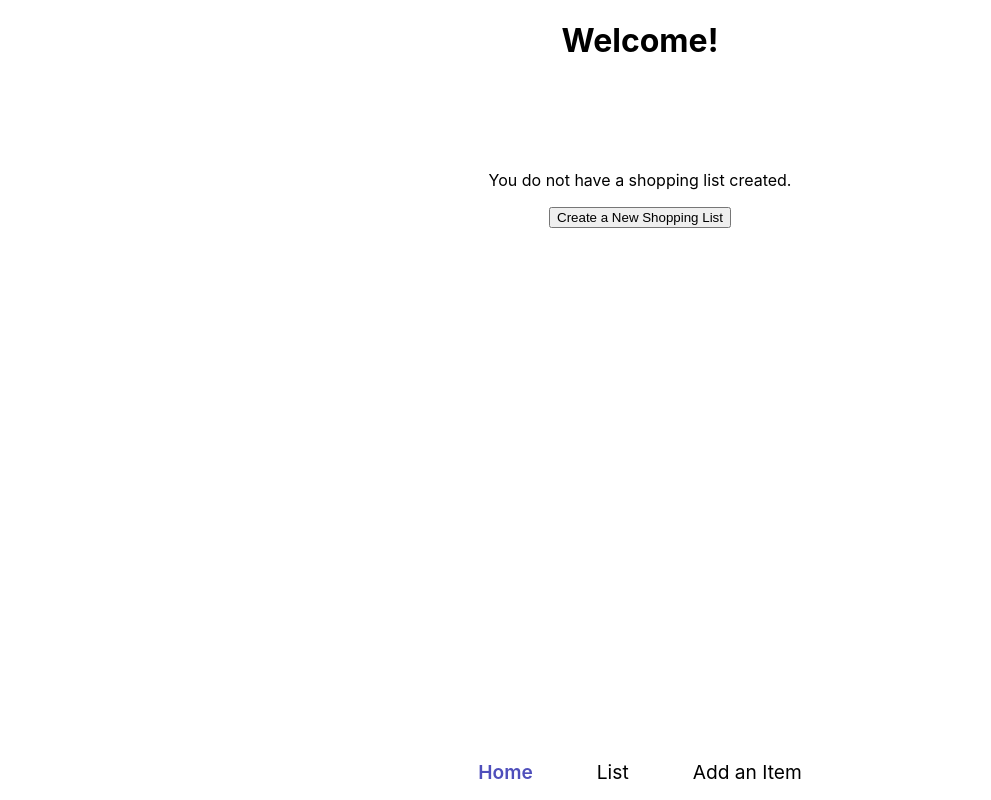
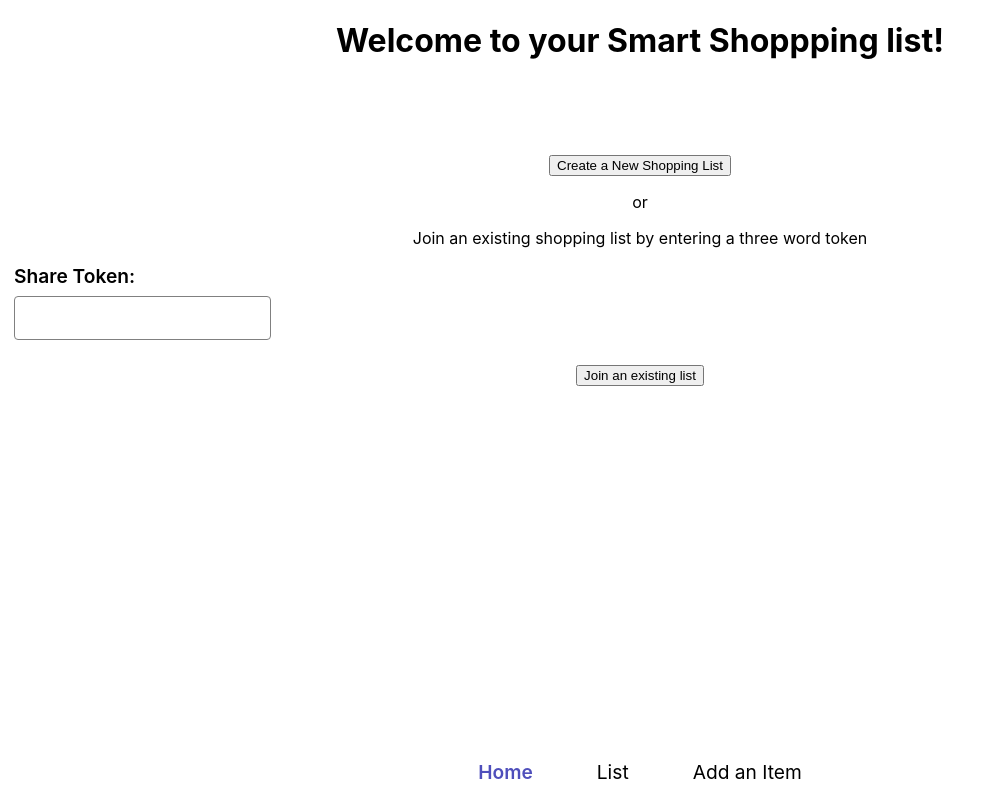
Before and after one commit to the-collab-lab/tcl-11-smart-shopping-list, a React (Create React App) app: page / in a window 1280 px wide. Shown: the whole page, without its empty margins (0-991 px from the left). Built offline with nearby package versions, Linux system fonts and the light colour scheme.

Commit message:
updated to support multiple tokens

```diff
--- a/src/components/CustomButton/CustomButton.component.jsx
+++ b/src/components/CustomButton/CustomButton.component.jsx
@@ -3,7 +3,7 @@ import React from 'react';
 import './CustomButton.style.scss';
 
 // Allows us to have an easy to use button element and pass props for custom styling later on.
-const CustomButton = ({ children }) => (
+const CustomButton = ({ children, ...otherProps }) => (
   <button className="custom__button">{children}</button>
 );
 
--- a/src/components/Home/Home.component.jsx
+++ b/src/components/Home/Home.component.jsx
@@ -1,9 +1,18 @@
-import React, { useState } from 'react';
+import React, { useState, useEffect } from 'react';
 import getToken from '../../lib/tokens';
 import { useHistory } from 'react-router-dom';
+import { FormInput } from '../component.index';
+import CustomButton from '../CustomButton/CustomButton.component';
 const Home = () => {
   const [localToken, setLocalToken] = useState(localStorage.getItem('token'));
+  const [tokenValue, setTokenValue] = useState('');
+
   const history = useHistory();
+
+  const joinExistingList = () => {
+    console.log('joinExistingList was called');
+    addTokenToStorage(tokenValue);
+  };
 
   const generateToken = () => {
     console.log('called generate token');
@@ -13,16 +22,34 @@ const Home = () => {
     setLocalToken(token);
 
     //To set the item to the local storage
-    localStorage.setItem('token', token);
-    console.log('local storage: ', localStorage);
+    addTokenToStorage(token);
 
     // To go to addItem page
     history.push('/list');
   };
+
   // Redirect to the Add Item View
   const redirectAddItem = () => {
     history.push('/addItem');
   };
+
+  //To add the token to the storage
+  const addTokenToStorage = token => {
+    //To set the item to the local storage
+    console.log('local token: ', token);
+    localStorage.setItem(token, token);
+    console.log('local storage: ', localStorage);
+  };
+
+  // To
+  const onChange = event => {
+    setTokenValue(event.target.value);
+  };
+
+  useEffect(() => {
+    console.log(tokenValue);
+  }, [tokenValue]);
+
   return (
     <div>
       {localToken ? (
@@ -34,10 +61,22 @@ const Home = () => {
       ) : (
         <>
           <div>
-            <h1 className="page__title">Welcome!</h1>
+            <h1 className="page__title">
+              Welcome to your Smart Shoppping list!
+            </h1>
             <br /> <br />
-            <p>You do not have a shopping list created.</p>
             <button onClick={generateToken}>Create a New Shopping List</button>
+            <p> or </p>
+            <p>
+              {' '}
+              Join an existing shopping list by entering a three word token
+            </p>
+            <FormInput
+              onChange={onChange}
+              label={'Share Token'}
+              value={tokenValue}
+            />
+            <button onClick={joinExistingList}>Join an existing list</button>
           </div>
         </>
       )}
```
